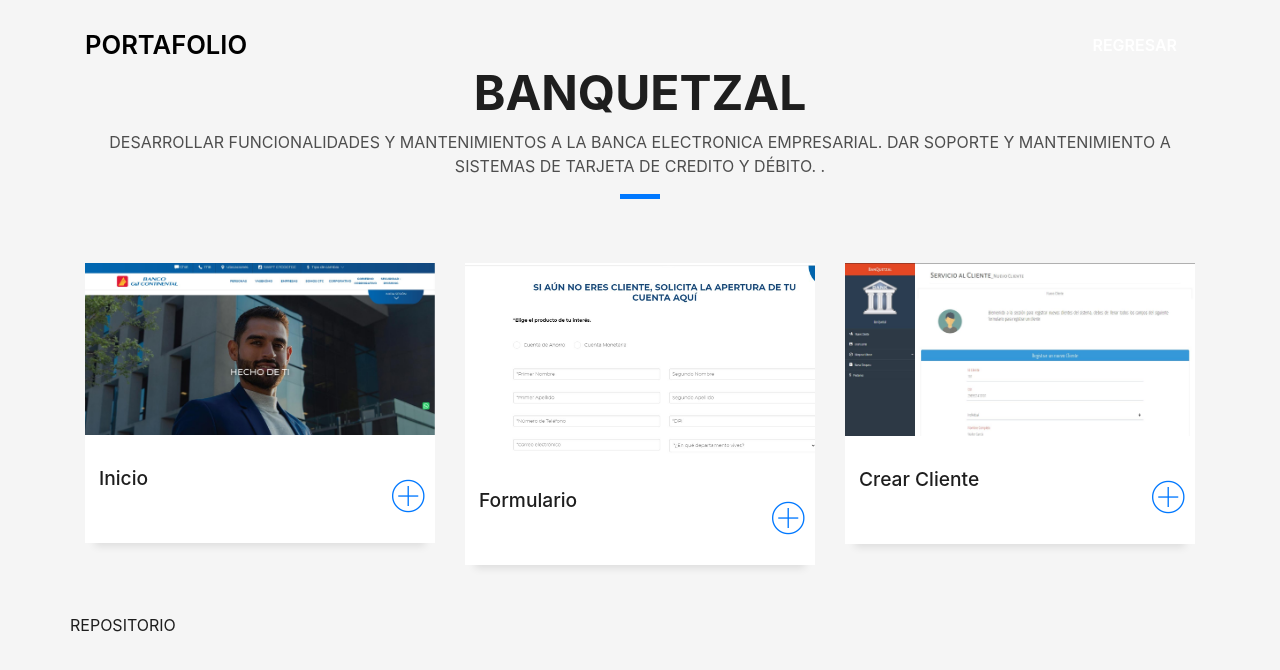
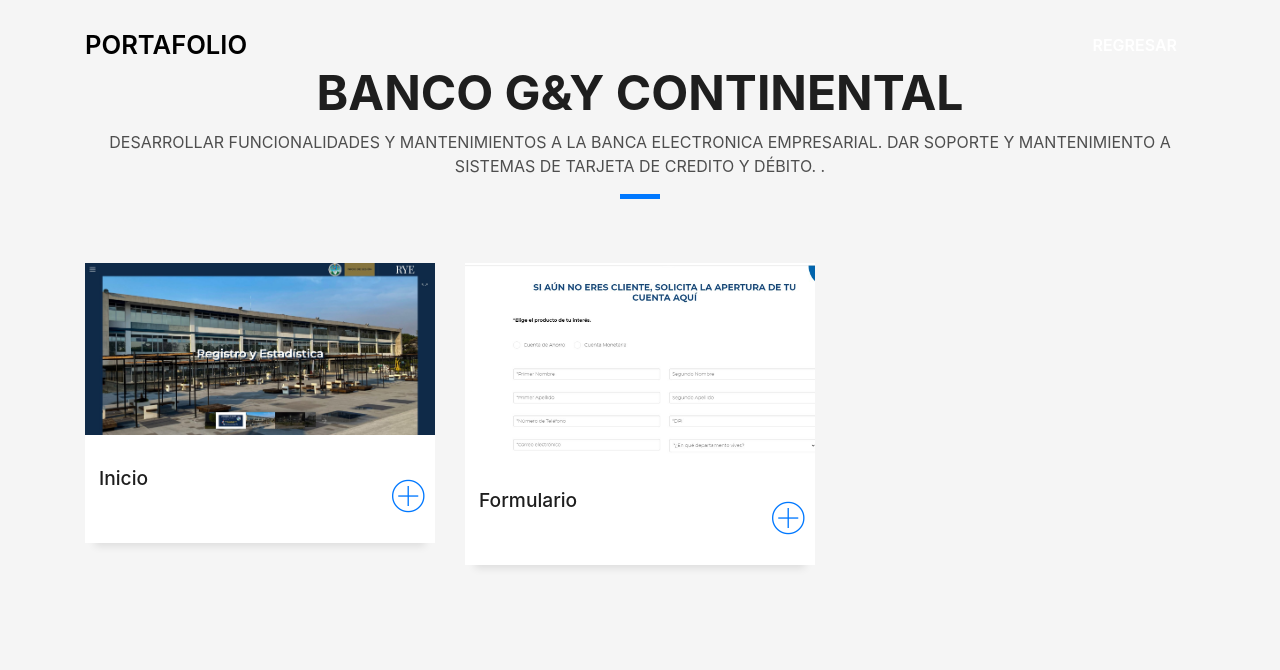
Before and after one commit to walteregv95/PortafolioWalterGarcia, a plain HTML site: page banco.html in a window 1280 px wide. Drawn offline with Linux system fonts and the light colour scheme; files whose address does not match are found by name.

Commit message:
update pagina banco

```diff
--- a/banco.html
+++ b/banco.html
@@ -63,7 +63,7 @@
         <div class="col-sm-12">
           <div class="title-box text-center">
             <h3 class="title-a">
-              BanQuetzal
+              Banco G&Y Continental
             </h3>
             <p class="subtitle-a">
               DESARROLLAR FUNCIONALIDADES Y MANTENIMIENTOS A LA BANCA ELECTRONICA EMPRESARIAL.
@@ -79,9 +79,9 @@
 
         <div class="col-md-4">
           <div class="work-box">
-            <a href="img/Home3.JPG" data-lightbox="gallery-mf">
+            <a href="img/Home4.jpg" data-lightbox="gallery-mf">
               <div class="work-img">
-                <img src="img/Home3.JPG" alt="" class="img-fluid">
+                <img src="img/Home4.jpg" alt="" class="img-fluid">
               </div>
               <div class="work-content">
                 <div class="row">
@@ -124,32 +124,9 @@
           </div>
 
 
-          <div class="col-md-4">
-            <div class="work-box">
-              <a href="img/CrearCliente.JPG" data-lightbox="gallery-mf">
-                <div class="work-img">
-                  <img src="img/CrearCliente.JPG" alt="" class="img-fluid">
-                </div>
-                <div class="work-content">
-                  <div class="row">
-                    <div class="col-sm-8">
-                      <h2 class="w-title">Crear Cliente</h2>
-
-                    </div>
-                    <div class="col-sm-4">
-                      <div class="w-like">
-                        <span class="ion-ios-plus-outline"></span>
-                      </div>
-                    </div>
-                  </div>
-                </div>
-              </a>
-            </div>
-          </div>
 
 
 
-        <a href="https://github.com/walteregv95/-IPC2-Fase3">REPOSITORIO</a>
 
 
       </div>
```
